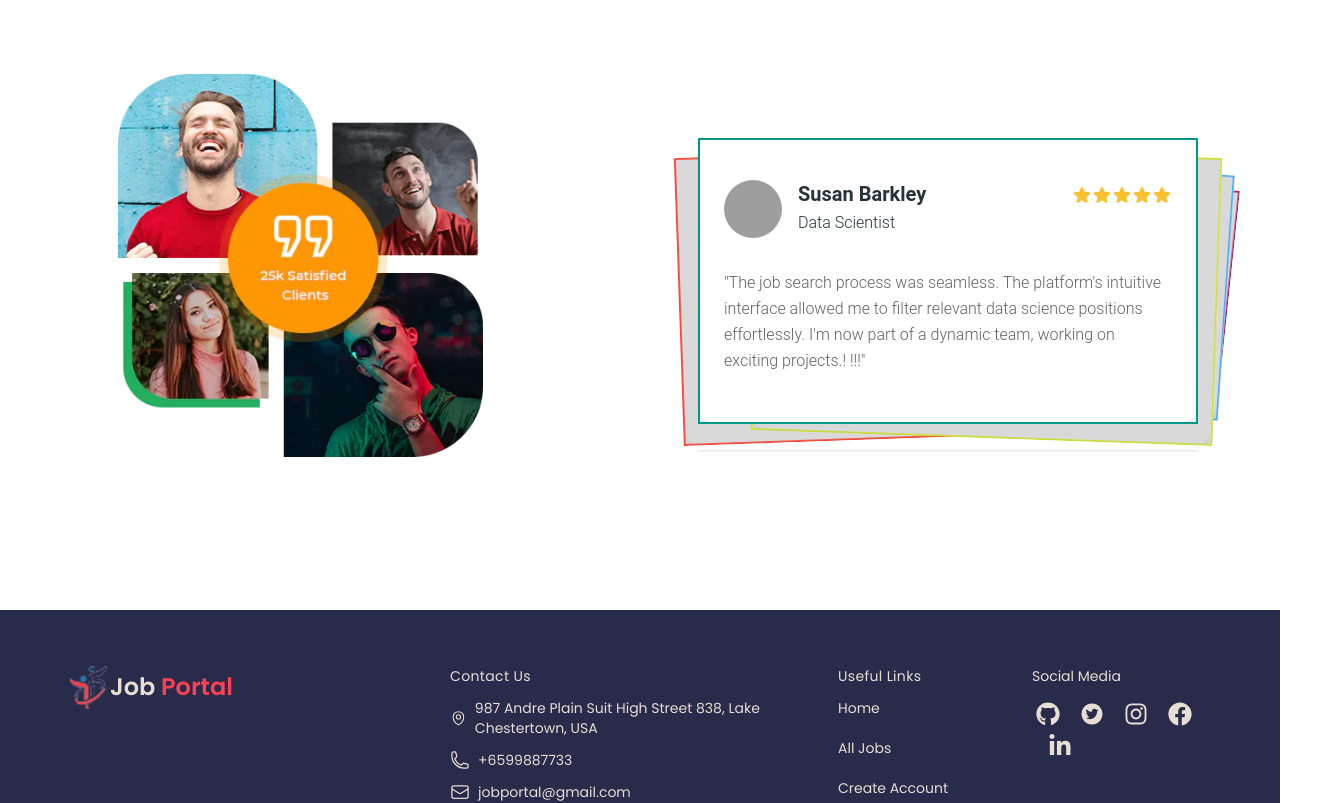
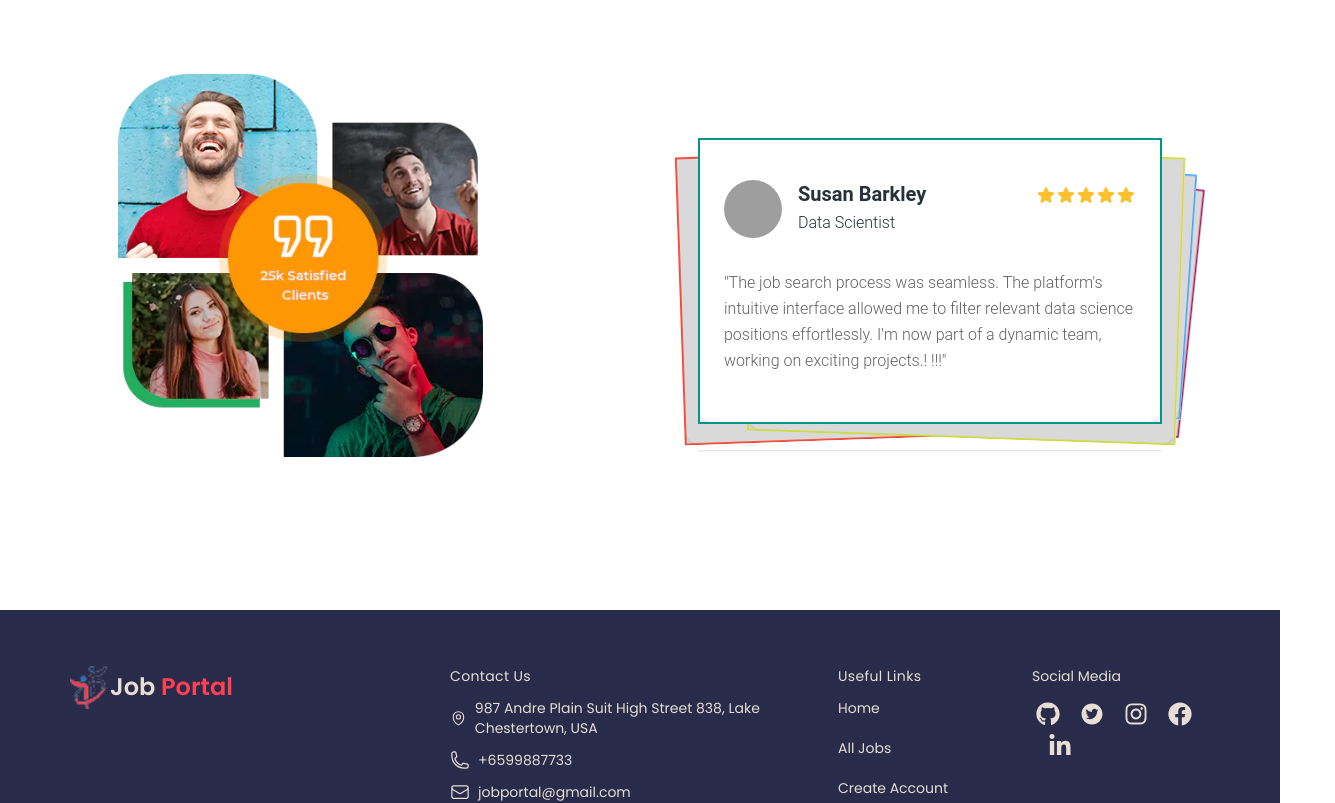
Before and after one commit to mstsurnalyakter/jobportal-client, a React (Vite) app: page / in a window 1280 px wide. Shown: the part 1620-2423 px from the top of the page, 1335 px wide, since content can reach past the window. Built offline with nearby package versions, Linux system fonts and the light colour scheme; no server answers; grey boxes are pictures that could not be loaded.

Commit message:
added responsive design in testimonials section

```diff
--- a/src/components/TestimonialsCard/TestimonialsCard.jsx
+++ b/src/components/TestimonialsCard/TestimonialsCard.jsx
@@ -28,7 +28,7 @@ const TestimonialsCard = () => {
           delay: 3000,
         }}
         modules={[EffectCards, Autoplay]}
-        className="w-[500px] shadow"
+        className="w-full shadow"
       >
         <SwiperSlide className="bg-white border-2 border-red-500">
           <Card1 />
```
